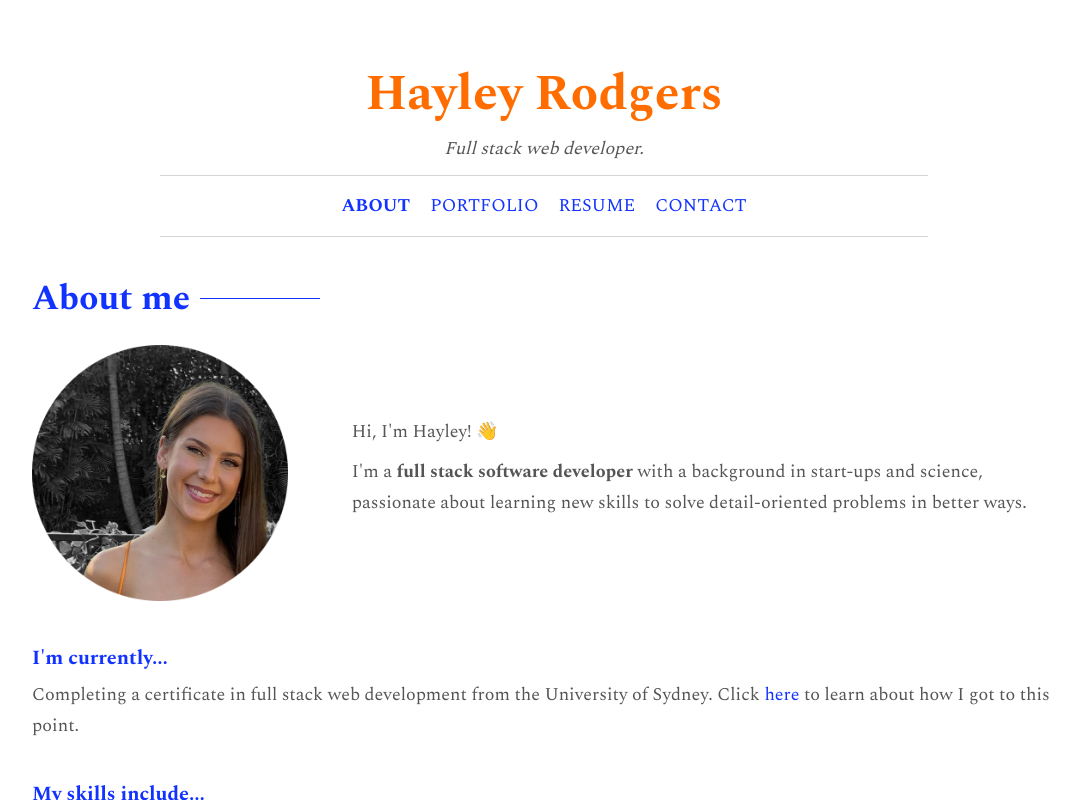
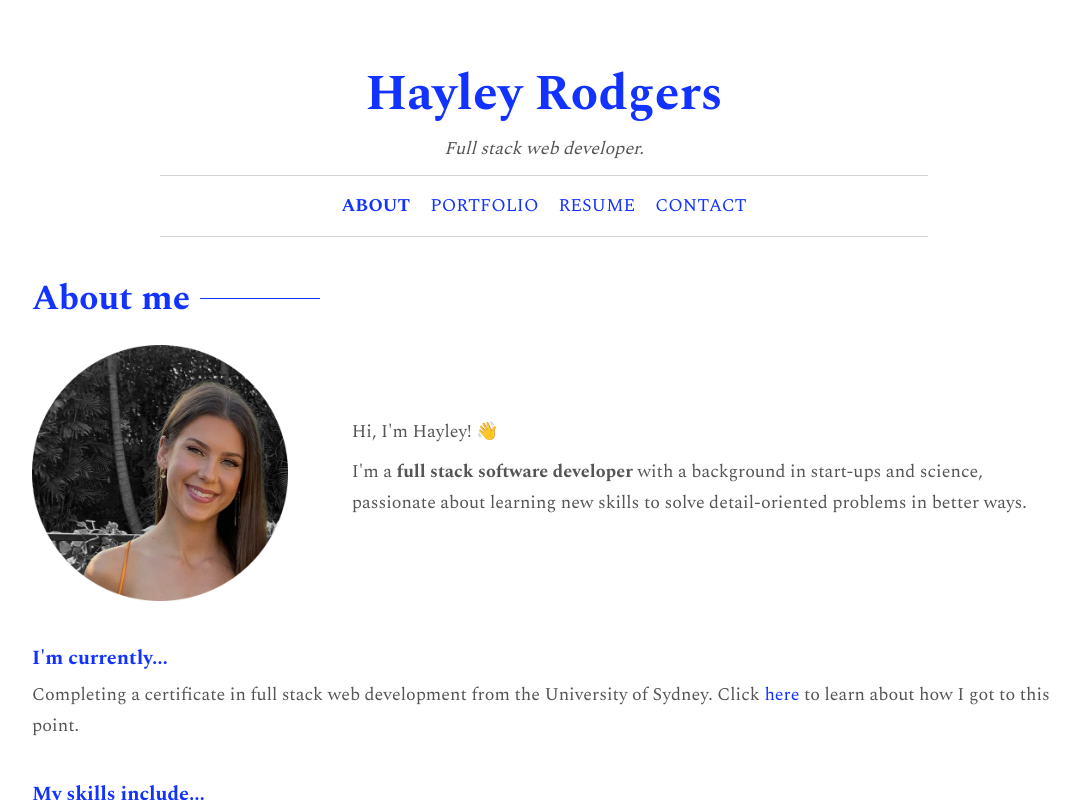
Before and after one commit to hayleyarodgers/portfolio, a React (Create React App) app: page / in a window 1280 px wide. In both pictures the pointer is over the link "Hayley Rodgers". Shown: the top 800 px of the page, without its empty margins (96-1176 px from the left). Built offline with nearby package versions, Linux system fonts and the light colour scheme.

Commit message:
Remove h1 hover

```diff
--- a/src/components/Header.js
+++ b/src/components/Header.js
@@ -28,7 +28,7 @@ export default function Header() {
   return (
     <div>
       <header>
-        <a href="/">
+        <a href="/portfolio/#about">
           <h1>Hayley Rodgers</h1>
         </a>
         <i>Full stack web developer.</i>
--- a/src/styles/index.css
+++ b/src/styles/index.css
@@ -74,8 +74,7 @@ a,
 }
 
 a:hover,
-.nav-link:hover,
-h1:hover {
+.nav-link:hover {
   color: var(--orange);
 }
 
```
